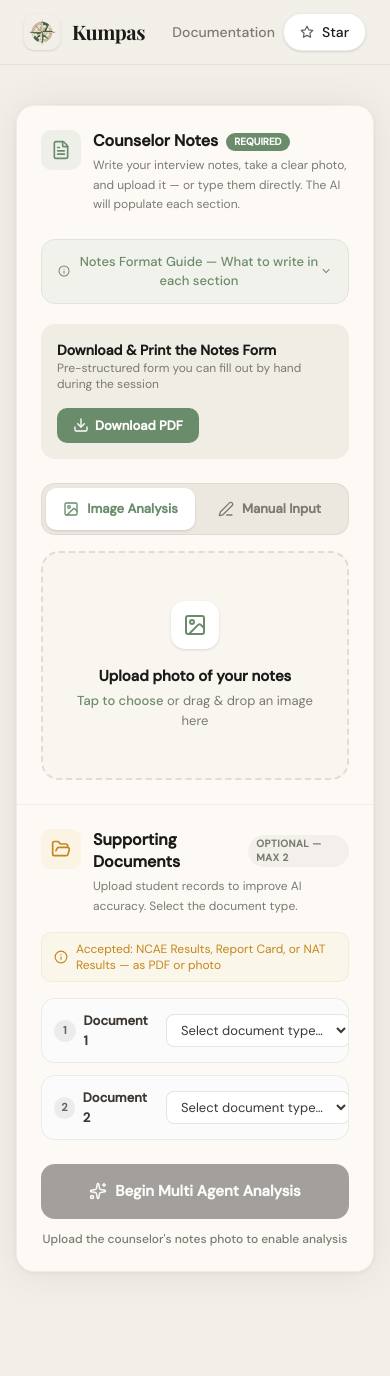
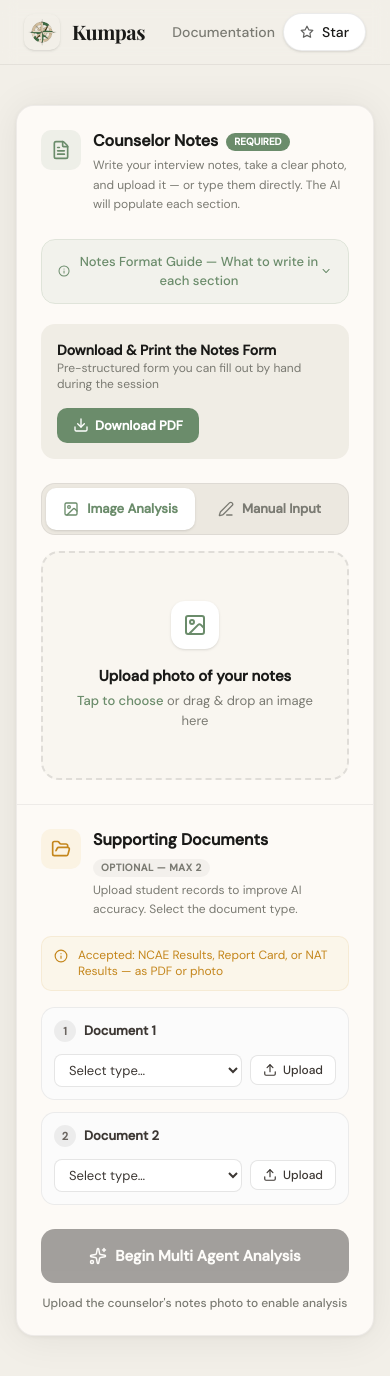
Before and after one commit to jermochi/kumpas, a Next.js app: page /input in a window 390 px wide. Before the commit the page ends 1312 px from the top, so only its background shows below. Built offline with nearby package versions, Linux system fonts and the light colour scheme.

Commit message:
fixed mobile resonpsive ui on supporting documents

```diff
--- a/src/components/input/file-slot.tsx
+++ b/src/components/input/file-slot.tsx
@@ -36,20 +36,21 @@ export default function FileSlot({ index, file, docType, excludeTypes = [], onFi
   return (
     <div className={`rounded-xl border bg-white overflow-hidden transition-colors ${file ? "border-sage" : "border-black/[0.08]"}`}>
       {/* Header */}
-      <div className="flex items-center gap-3 p-3 bg-black/[0.015]">
-        <div className="flex items-center gap-2 min-w-[100px]">
+      <div className="flex flex-col sm:flex-row sm:items-center gap-3 p-3 bg-black/[0.015]">
+        <div className="flex items-center gap-2 sm:min-w-[100px]">
           <span className={`flex h-[22px] w-[22px] items-center justify-center rounded-full text-[11px] font-bold ${file ? "bg-sage text-white" : "bg-black/[0.06] text-charcoal-3"}`}>
             {file ? <Check size={13} /> : index}
           </span>
           <span className="text-[13px] font-semibold text-charcoal-2">Document {index}</span>
         </div>
 
+        <div className="flex w-full sm:flex-1 items-center gap-2">
           <select
-          className="flex-1 rounded-md border border-black/[0.1] bg-white px-2.5 py-1.5 text-[13px] text-charcoal-2 outline-none focus:border-sage"
+            className="flex-1 w-0 min-w-0 rounded-md border border-black/[0.1] bg-white px-2.5 py-1.5 text-[13px] text-charcoal-2 outline-none focus:border-sage"
             value={docType}
             onChange={(e) => onTypeChange(e.target.value)}
           >
-          <option value="">Select document type…</option>
+            <option value="">Select type…</option>
             {availableTypes.map(t => (
               <option key={t.value} value={t.value}>{t.label}</option>
             ))}
@@ -58,12 +59,13 @@ export default function FileSlot({ index, file, docType, excludeTypes = [], onFi
           {!file && (
             <button
               type="button"
-            className="inline-flex items-center gap-1.5 rounded-md border border-black/[0.1] bg-white px-3 py-1.5 text-xs font-medium text-charcoal-2 transition-colors hover:bg-black/[0.02] cursor-pointer"
+              className="shrink-0 inline-flex items-center gap-1.5 rounded-md border border-black/[0.1] bg-white px-3 py-1.5 text-xs font-medium text-charcoal-2 transition-colors hover:bg-black/[0.02] cursor-pointer"
               onClick={() => inputRef.current?.click()}
             >
               <Upload size={14} /> Upload
             </button>
           )}
+        </div>
       </div>
 
       <input ref={inputRef} type="file" accept="image/*,.pdf" className="hidden" onChange={(e) => handleFile(e.target.files?.[0] ?? null)} />
--- a/src/components/input/input-container.tsx
+++ b/src/components/input/input-container.tsx
@@ -404,17 +404,17 @@ export default function InputContainer() {
           <div className="flex items-start gap-3 mb-4">
             <div className="flex h-10 w-10 shrink-0 items-center justify-center rounded-lg bg-ochre-pale text-ochre"><FolderOpen size={20} /></div>
             <div>
-              <h2 className="text-base font-semibold text-ink leading-snug flex items-center gap-2">
+              <h2 className="text-base font-semibold text-ink leading-snug flex flex-wrap items-center gap-2">
                 Supporting Documents
-                <span className="rounded-full bg-black/[0.04] px-2 py-0.5 text-[10px] font-bold uppercase tracking-wider text-muted-text">Optional — Max 2</span>
+                <span className="rounded-full bg-black/[0.04] px-2 py-0.5 text-[10px] whitespace-nowrap font-bold uppercase tracking-wider text-muted-text">Optional — Max 2</span>
               </h2>
               <p className="mt-1 text-xs text-muted-text leading-relaxed">Upload student records to improve AI accuracy. Select the document type.</p>
             </div>
           </div>
 
-          <div className="flex items-center gap-2 rounded-lg bg-ochre-pale/60 border border-ochre/10 px-3 py-2 mb-4 text-xs text-ochre">
-            <Info size={14} className="shrink-0" />
-            Accepted: NCAE Results, Report Card, or NAT Results — as PDF or photo
+          <div className="flex items-start sm:items-center gap-2.5 rounded-lg bg-ochre-pale/60 border border-ochre/10 px-3 py-2.5 mb-4 text-xs text-ochre leading-snug">
+            <Info size={14} className="shrink-0 mt-0.5 sm:mt-0" />
+            <span>Accepted: NCAE Results, Report Card, or NAT Results — as PDF or photo</span>
           </div>
 
           <div className="space-y-3">
```
Lines whose indentation alone changed are shown as unchanged.
